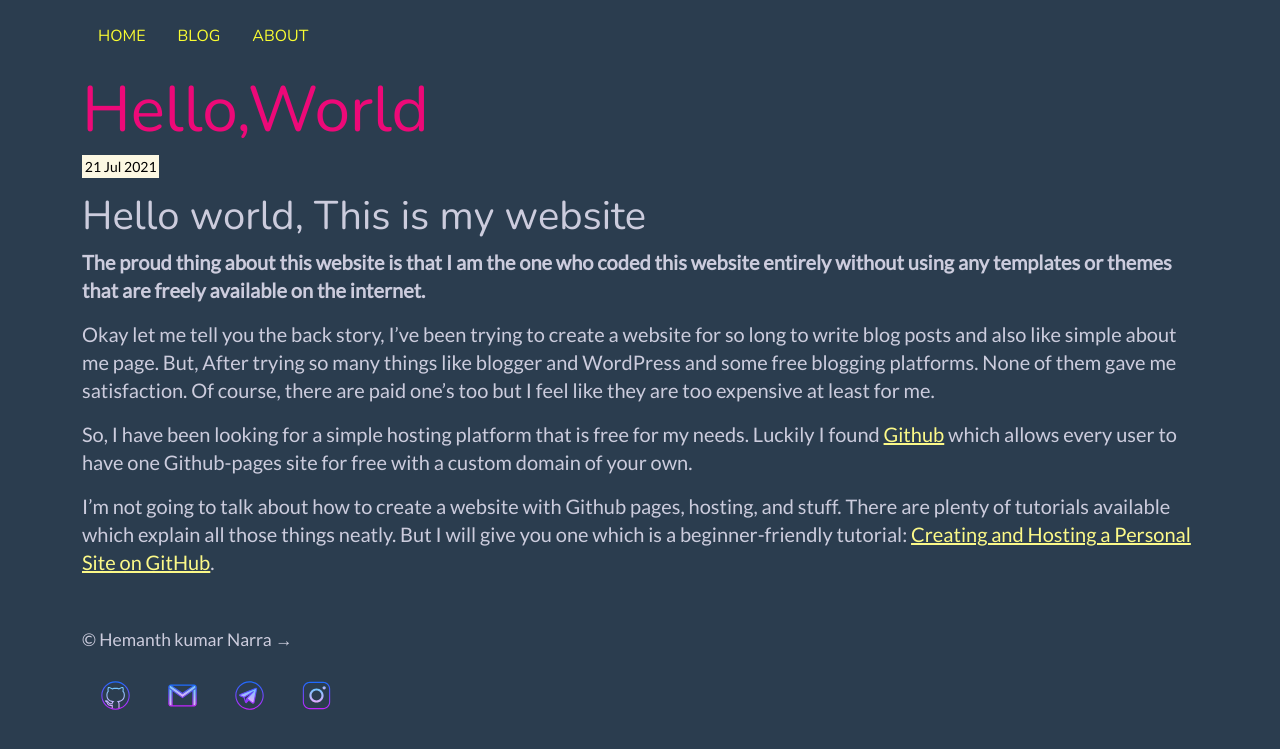
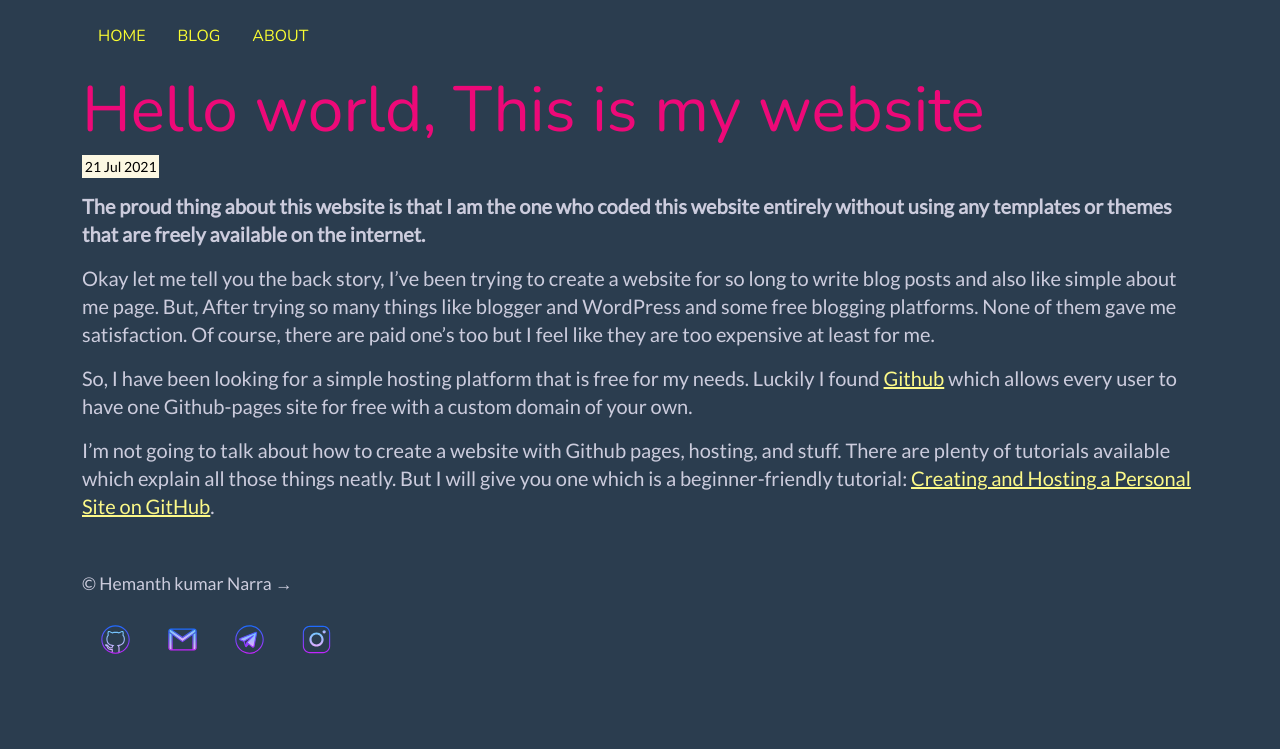
Before and after one commit to hemanthnarra/hemanthnarra.github.io, a Jekyll site: the page built from _posts/2021-07-21-hello-world.md, in a window 1280 px wide. Shown: the top 749 px of the page. Built offline with Jekyll 4.4.1, drawn with Linux system fonts in a browser that asks for light colours.

Commit message:
working on #3

```diff
--- a/_posts/2021-07-21-hello-world.md
+++ b/_posts/2021-07-21-hello-world.md
@@ -1,9 +1,9 @@
 ---
 published: true
 layout: post
-title: 'Hello,World'
+title: 'Hello world, This is my website'
 ---
-# Hello world, This is my website
+
 **The proud thing about this website is that I am the one who coded this website entirely without using any templates or themes that are freely available on the internet.**
 
 Okay let me tell you the back story, I've been trying to create a website for so long to write blog posts and also like simple about me page. But, After trying so many things like blogger and WordPress and some free blogging platforms. None of them gave me satisfaction. Of course, there are paid one's too but I feel like they are too expensive at least for me.
```
